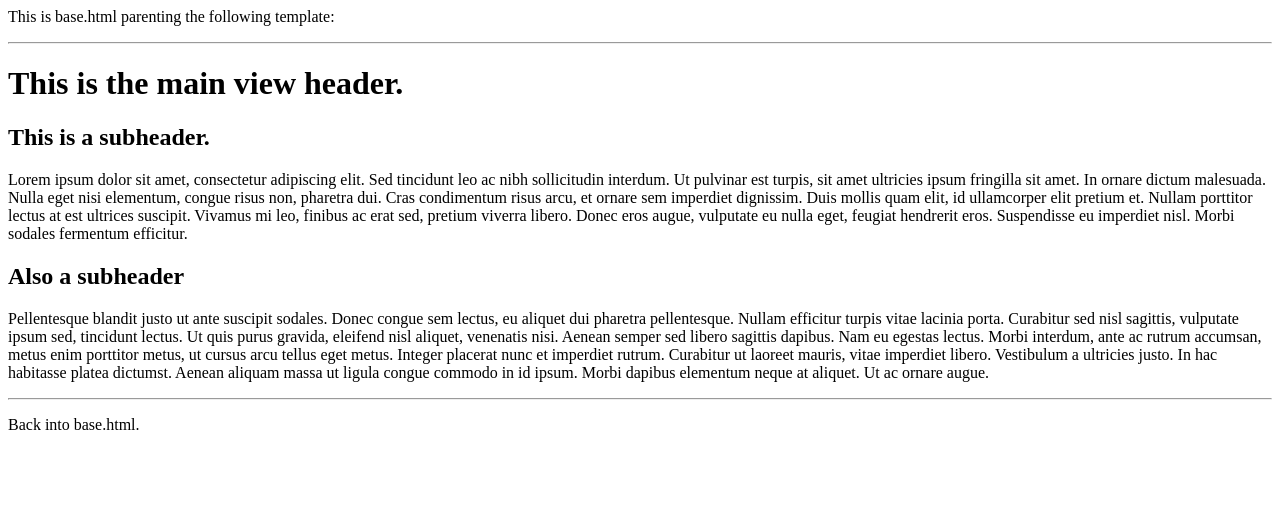
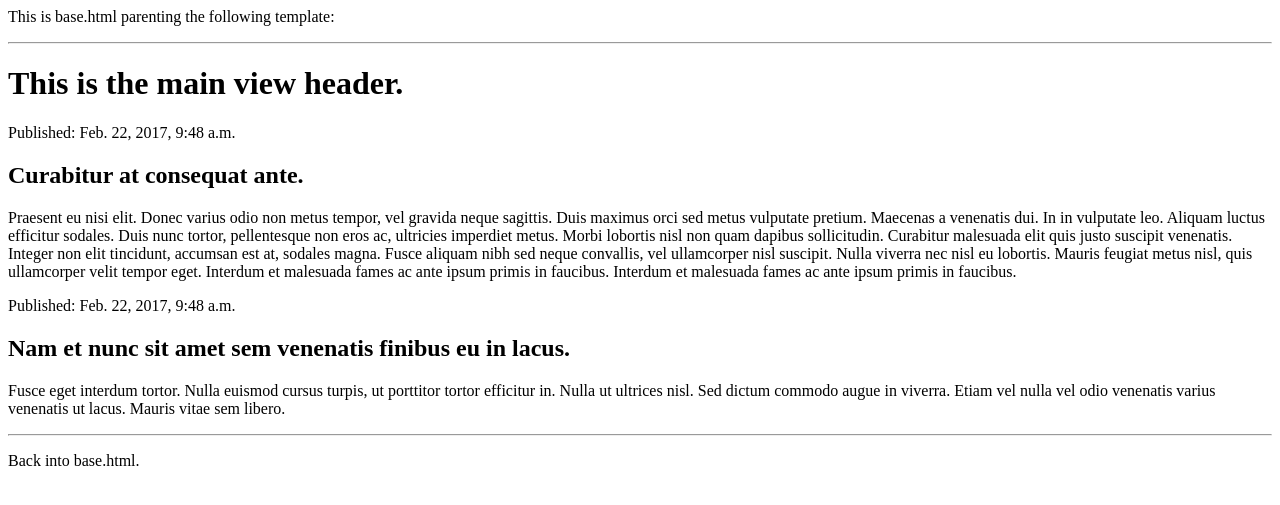
Before and after one commit to es-kan/eskan-site, a Django app: page / in a window 1280 px wide. Shown: the top 505 px of the page. Run offline with Django 3.2, Linux system fonts and the light colour scheme; data comes from the database, SQL or seed files in the repository; both versions use the stored data as it was after the commit.

Commit message:
objects filtered to template

```diff
--- a/blog/templates/main.html
+++ b/blog/templates/main.html
@@ -9,11 +9,12 @@
   <h1>This is the main view header.</h1>
 </div>
 <div>
-  <h2>This is a subheader.</h2>
-  <p>Lorem ipsum dolor sit amet, consectetur adipiscing elit. Sed tincidunt leo ac nibh sollicitudin interdum. Ut pulvinar est turpis, sit amet ultricies ipsum fringilla sit amet. In ornare dictum malesuada. Nulla eget nisi elementum, congue risus non, pharetra dui. Cras condimentum risus arcu, et ornare sem imperdiet dignissim. Duis mollis quam elit, id ullamcorper elit pretium et. Nullam porttitor lectus at est ultrices suscipit. Vivamus mi leo, finibus ac erat sed, pretium viverra libero. Donec eros augue, vulputate eu nulla eget, feugiat hendrerit eros. Suspendisse eu imperdiet nisl. Morbi sodales fermentum efficitur.</p>
-</div>
-<div>
-  <h2>Also a subheader</h2>
-  <p>Pellentesque blandit justo ut ante suscipit sodales. Donec congue sem lectus, eu aliquet dui pharetra pellentesque. Nullam efficitur turpis vitae lacinia porta. Curabitur sed nisl sagittis, vulputate ipsum sed, tincidunt lectus. Ut quis purus gravida, eleifend nisl aliquet, venenatis nisi. Aenean semper sed libero sagittis dapibus. Nam eu egestas lectus. Morbi interdum, ante ac rutrum accumsan, metus enim porttitor metus, ut cursus arcu tellus eget metus. Integer placerat nunc et imperdiet rutrum. Curabitur ut laoreet mauris, vitae imperdiet libero. Vestibulum a ultricies justo. In hac habitasse platea dictumst. Aenean aliquam massa ut ligula congue commodo in id ipsum. Morbi dapibus elementum neque at aliquet. Ut ac ornare augue.</p>
+  {% for post in posts %}
+    <div>
+      <p>Published: {{ post.date_time_published }}</p>
+      <h2>{{ post.title }}</h2>
+      <p>{{ post.text|linebreaksbr }}</p>
+    </div>
+  {% endfor %}
 </div>
 {% endblock %}
--- a/blog/views.py
+++ b/blog/views.py
@@ -1,6 +1,12 @@
 from django.shortcuts import render
 from django.views.generic import TemplateView
+from .models import Post
 
 # Create your views here.
 class MainView(TemplateView):
     template_name = 'main.html'
+
+    def get_context_data(self, **kwargs):
+        context = super(MainView, self).get_context_data(**kwargs)
+        context['posts'] = Post.objects.exclude(date_time_published__isnull=True)
+        return context
```
Also changed, not shown: kansite/db.sqlite3, 1 other file.
